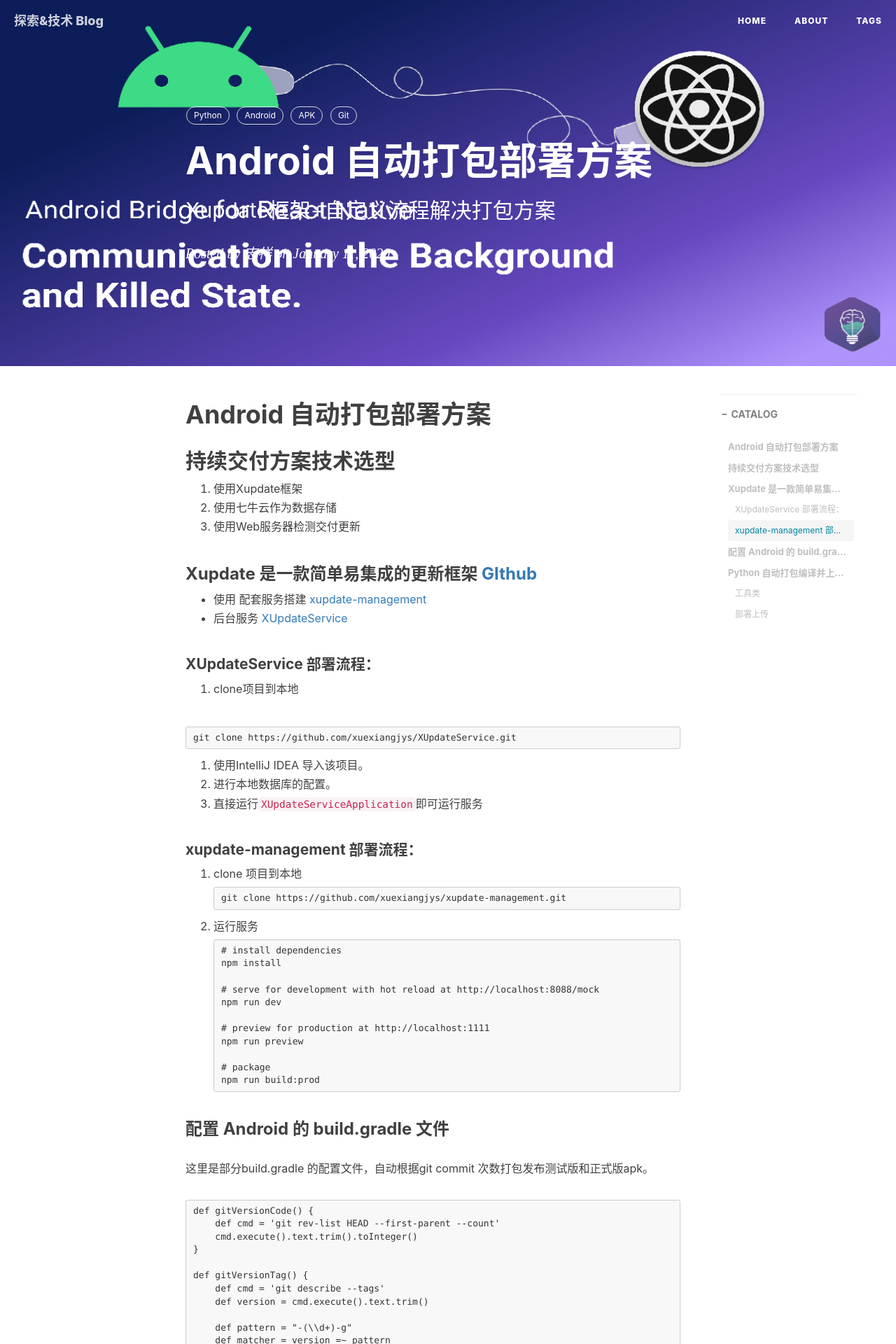
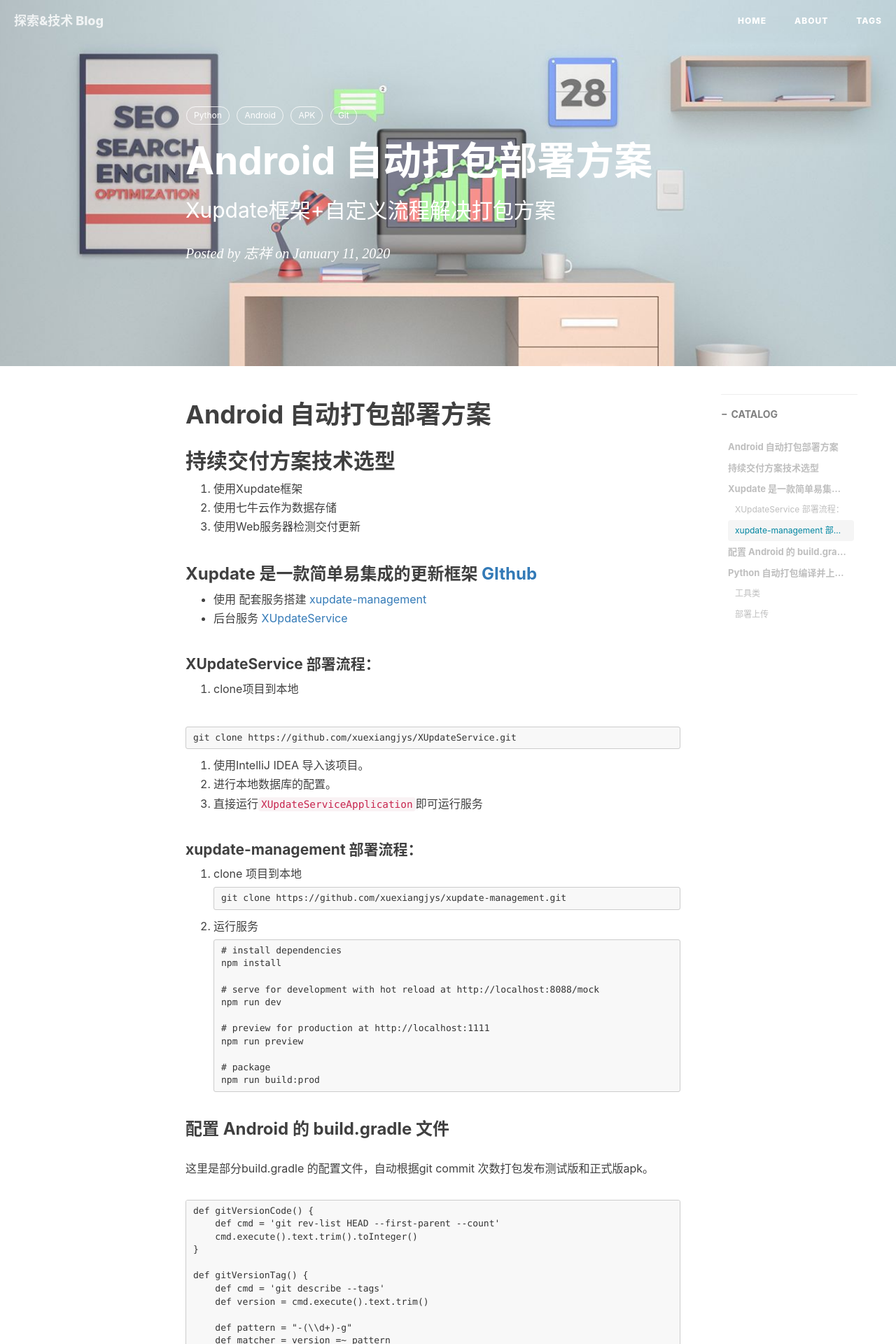
Before and after one commit to mukever/mukever.github.io, a Jekyll site: the page built from _posts/2020-02-01-Android 自动打包部署方案.md, in a window 1280 px wide. Shown: the top 1920 px of the page at 70% size. Built offline with Jekyll 4.4.1, drawn with Linux system fonts in a browser that asks for light colours; nearby versions of some CDN libraries; comment, search, counter and statistics services are not loaded.

Commit message:
add android blog

```diff
--- a/_posts/2020-02-01-Android 自动打包部署方案.md
+++ b/_posts/2020-02-01-Android 自动打包部署方案.md
@@ -4,7 +4,7 @@
 subtitle:   Xupdate框架+自定义流程解决打包方案
 date:       2020-01-11
 author:     志祥
-header-img: img/post-andorid-bg.jpg
+header-img: img/post-android-bg.jpg
 catalog: true
 tags:
     - Python
```
Also changed, not shown: img/post-andorid-bg.jpg (deleted), img/post-android-bg.jpg (added).
